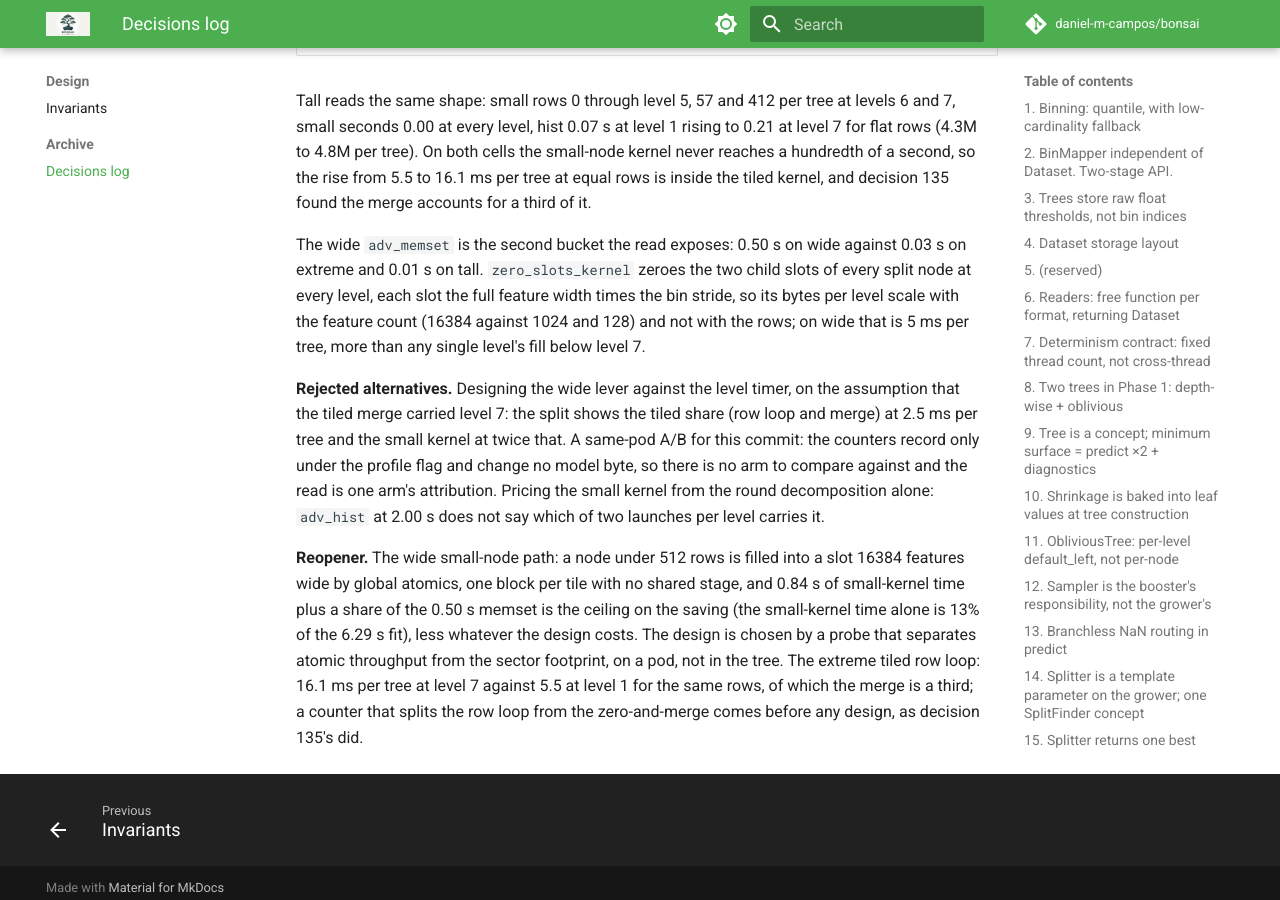
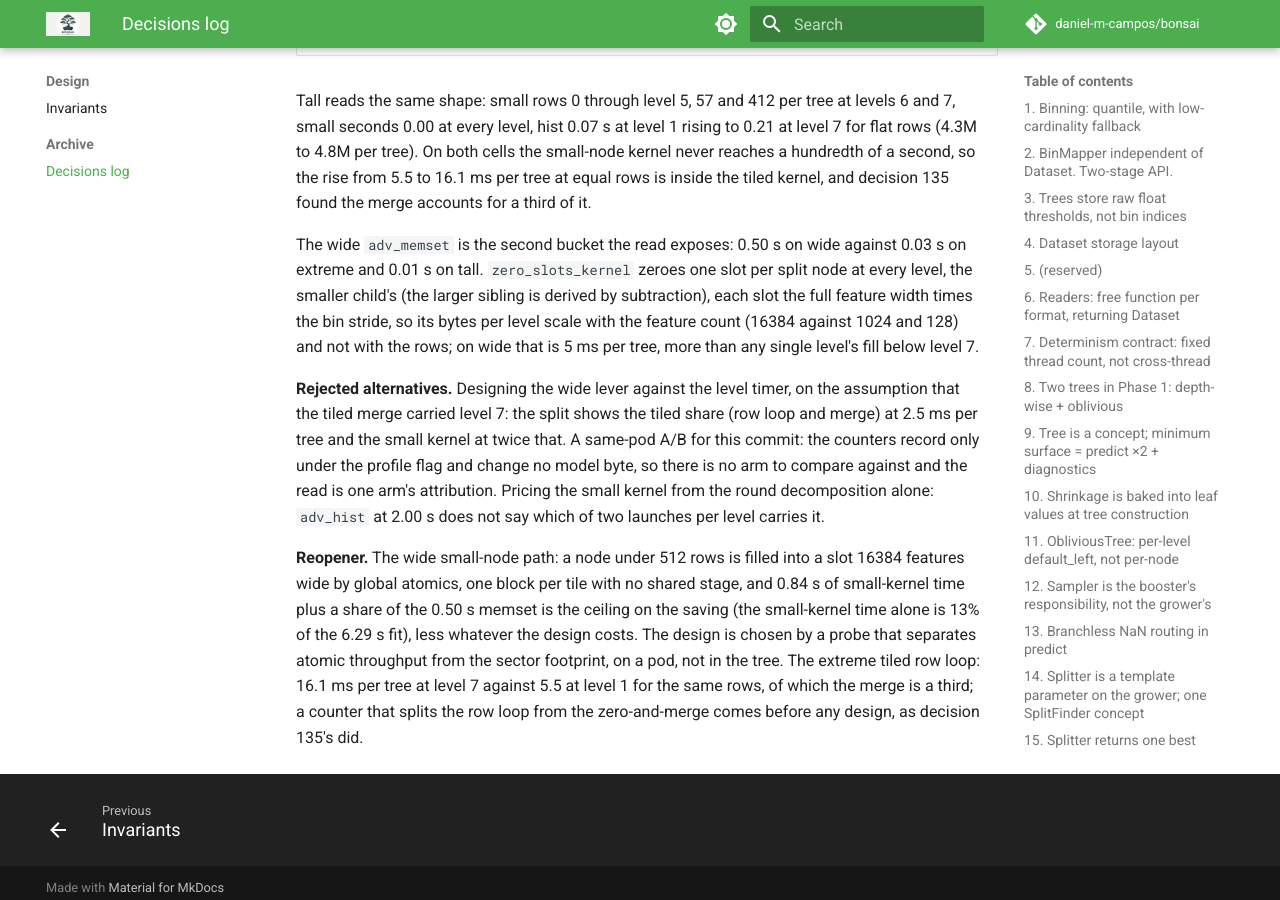
Before and after one commit to daniel-m-campos/bonsai, an MkDocs documentation site: the page built from docs/decisions.md, in a window 1280 px wide and 900 px high, scrolled down 138727 px. Built offline with MkDocs 1.6.1 and Material for MkDocs 9.7.7, drawn with Linux system fonts in a browser that asks for light colours; comment, search, counter and statistics services are not loaded; some of the changed lines change nothing that is shown.

Commit message:
docs: decision 136 memsets one child slot per split
The level memset zeroes the smaller child's slot of each split node
(zero_slots_kernel over the triples' small_slot column); the larger
sibling comes from the subtraction kernel and is never zeroed. The
entry said two child slots per split node. The count and the per-tree
cost it quotes were measured, not derived from the sentence, so they
stand.

Ran: make docs-check

```diff
--- a/docs/decisions.md
+++ b/docs/decisions.md
@@ -1813,7 +1813,7 @@ Extreme, the same split:
 
 Tall reads the same shape: small rows 0 through level 5, 57 and 412 per tree at levels 6 and 7, small seconds 0.00 at every level, hist 0.07 s at level 1 rising to 0.21 at level 7 for flat rows (4.3M to 4.8M per tree). On both cells the small-node kernel never reaches a hundredth of a second, so the rise from 5.5 to 16.1 ms per tree at equal rows is inside the tiled kernel, and decision 135 found the merge accounts for a third of it.
 
-The wide `adv_memset` is the second bucket the read exposes: 0.50 s on wide against 0.03 s on extreme and 0.01 s on tall. `zero_slots_kernel` zeroes the two child slots of every split node at every level, each slot the full feature width times the bin stride, so its bytes per level scale with the feature count (16384 against 1024 and 128) and not with the rows; on wide that is 5 ms per tree, more than any single level's fill below level 7.
+The wide `adv_memset` is the second bucket the read exposes: 0.50 s on wide against 0.03 s on extreme and 0.01 s on tall. `zero_slots_kernel` zeroes one slot per split node at every level, the smaller child's (the larger sibling is derived by subtraction), each slot the full feature width times the bin stride, so its bytes per level scale with the feature count (16384 against 1024 and 128) and not with the rows; on wide that is 5 ms per tree, more than any single level's fill below level 7.
 
 **Rejected alternatives.** Designing the wide lever against the level timer, on the assumption that the tiled merge carried level 7: the split shows the tiled share (row loop and merge) at 2.5 ms per tree and the small kernel at twice that. A same-pod A/B for this commit: the counters record only under the profile flag and change no model byte, so there is no arm to compare against and the read is one arm's attribution. Pricing the small kernel from the round decomposition alone: `adv_hist` at 2.00 s does not say which of two launches per level carries it.
 
```
